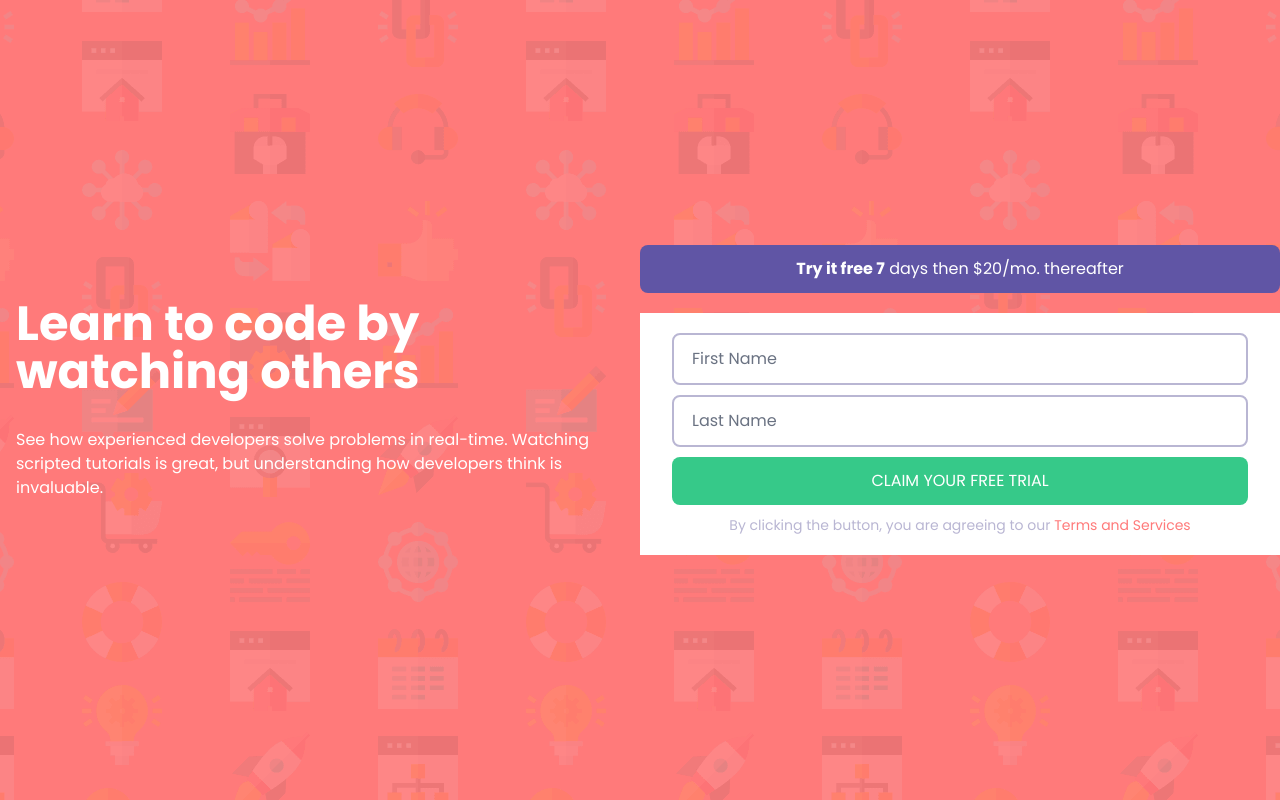
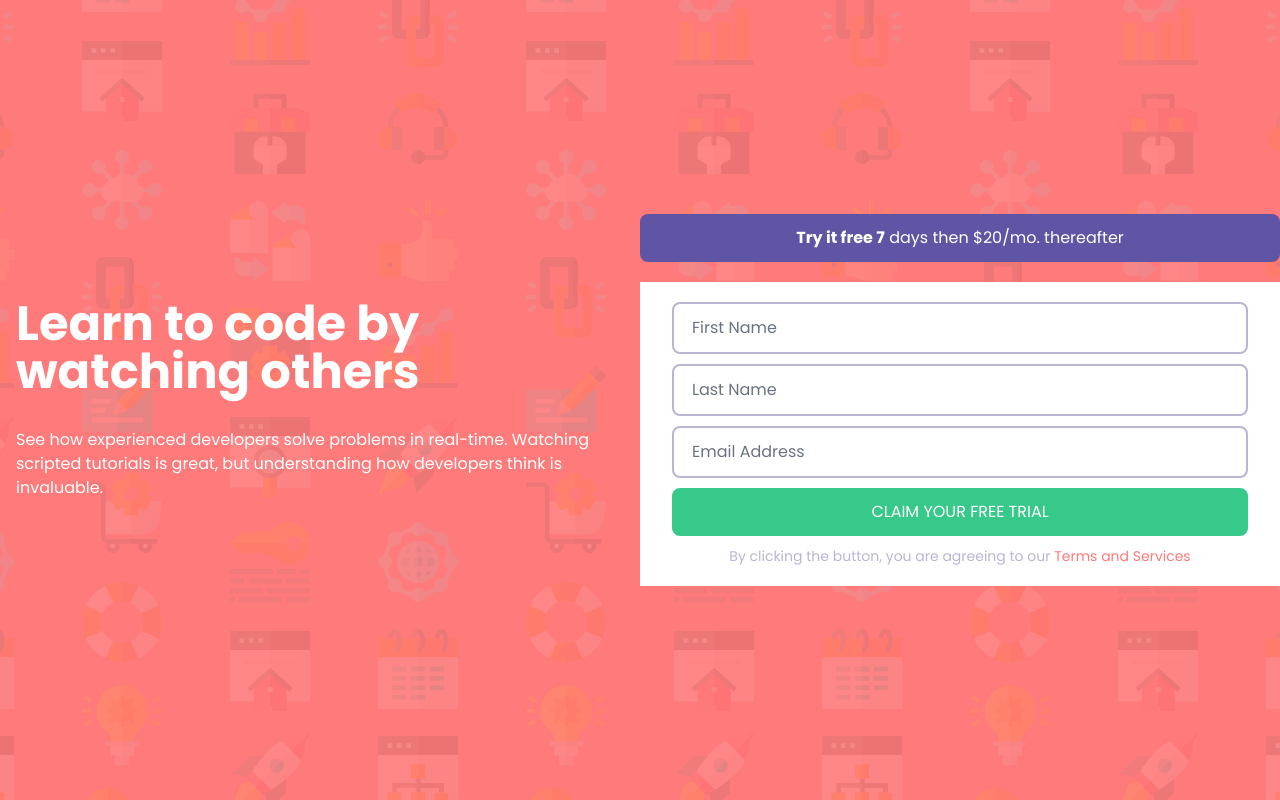
Before and after one commit to Friendlesso/Intro-Component, a React (Vite) app: page / in a window 1280 px wide. Built offline with nearby package versions, Linux system fonts and the light colour scheme.

Commit message:
1.Chnaged the component NameInput to just Input. now it validates first and last name, email. made validation.ts for regex variables

```diff
--- a/src/components/Form/Form.tsx
+++ b/src/components/Form/Form.tsx
@@ -1,34 +1,50 @@
 
 import { useState } from "react";
 import { Promo } from "../Promo/Promo";
-import { NameInput } from "./NameInput";
+import { Input } from "./Input";
 import { TAS } from "./TAS";
-import { FIRST_NAME_REGEX, LAST_NAME_REGEX } from "../../utils/validation";
+import { EMAIL_REGEX, FIRST_NAME_REGEX, LAST_NAME_REGEX } from "../../utils/validation";
 
 export function Form() {
   const [firstName, setFirstName] = useState("");
   const [lastName, setLastName] = useState("");
+  const [email, setEmail] = useState("");
+
+
 
   return (
     <section className="w-1/2 flex flex-col gap-5">
       <Promo />
       <form action="submit" className="py-5 px-8 flex flex-col gap-2.5 bg-white">
-        <NameInput
+        <Input
+          type={"text"}
           validation={FIRST_NAME_REGEX}
-          errorText={"Please provide a valid first name!"}
           label={'First Name'}
           id={'FirstNameInput'}
           value={firstName}
-          setName={setFirstName}
+          setValue={setFirstName}
+          minLength={1}
         />
-        <NameInput
+        <Input
+          type={"text"}
           validation={LAST_NAME_REGEX}
-          errorText={"Please provide a valid last name!"}
           label={'Last Name'}
           id={'LastNameInput'}
           value={lastName}
-          setName={setLastName}
+          setValue={setLastName}
+          minLength={1}
         />
+        <Input
+          type={"email"}
+          validation={EMAIL_REGEX}
+          label={'Email Address'}
+          id={'EmailInput'}
+          value={email}
+          setValue={setEmail}
+          minLength={1}
+          validateOn="blur"
+        />
+
         <button type="submit" className="bg-(--submit-btn-color) text-white py-3 rounded-lg cursor-pointer hover:opacity-85">
           CLAIM YOUR FREE TRIAL
         </button>
--- a/src/components/Form/NameInput.tsx
+++ b/src/components/Form/Input.tsx
@@ -1,25 +1,43 @@
 import { useState, type Dispatch, type SetStateAction } from "react";
 
+type validateOn = "change" | "blur";
+
 type NameInputProps = {
+  type: React.HTMLInputTypeAttribute;
   validation: RegExp;
-  errorText: string;
   label: string;
   id: string;
   value: string;
-  setName: Dispatch<SetStateAction<string>>;
+  setValue: Dispatch<SetStateAction<string>>;
+  minLength: number;
+  validateOn?: validateOn;
 }
 
-export function NameInput({validation, errorText, label, id, value, setName}:NameInputProps) {
+export function Input({ type, validation, label, id, value, setValue, minLength, validateOn = "change" }: NameInputProps) {
   const [error, setError] = useState("");
 
+  function validate(inputVal: string) {
+    if(inputVal.length < minLength) return "";
+    if(!validation.test(inputVal)) {
+      return `Please provide a valid ${label}!`;
+    }
+    return "";
+  }
+
   function handleChange(e: React.ChangeEvent<HTMLInputElement>) {
-    const value = e.target.value;
-    setName(value);
+    const InputValue = e.target.value;
+    setValue(InputValue);
 
-    if (value.length > 0 && !validation.test(value)) {
-      setError(errorText)
+    if (validateOn === "change") {
+      setError(validate(InputValue));
     } else {
       setError("")
+    }
+  }
+
+  function handleBlur() {
+    if (validateOn === "blur") {
+      setError(validate(value))
     }
   }
 
@@ -28,11 +46,12 @@ export function NameInput({validation, errorText, label, id, value, setName}:Nam
       <div className="relative flex flex-col">
         <input
           id={id}
-          type="text"
+          type={type}
           required
           value={value}
           onChange={handleChange}
-          minLength={1}
+          onBlur={handleBlur}
+          minLength={minLength}
           className=
           {`
             w-full
--- a/src/utils/validation.ts
+++ b/src/utils/validation.ts
@@ -1,2 +1,7 @@
+
 export const FIRST_NAME_REGEX = /^[\p{L}]+$/u;
 export const LAST_NAME_REGEX = /^[\p{L}]+$/u;
+
+export const EMAIL_REGEX = /^[^\s@]+@[^\s@]+\.[^\s@]+$/
+
+export const PASSWORD_REGEX = /^(?=.*[A-Z])(?=.*[a-z])(?=.*\d).{8,}$/;
```
Also changed, not shown: src/components/Form/PasswordInput.tsx (added).
